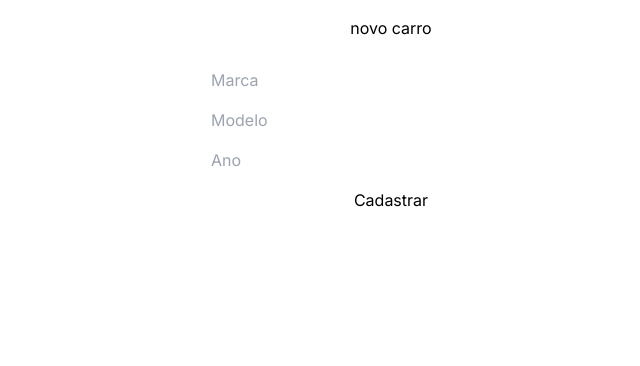
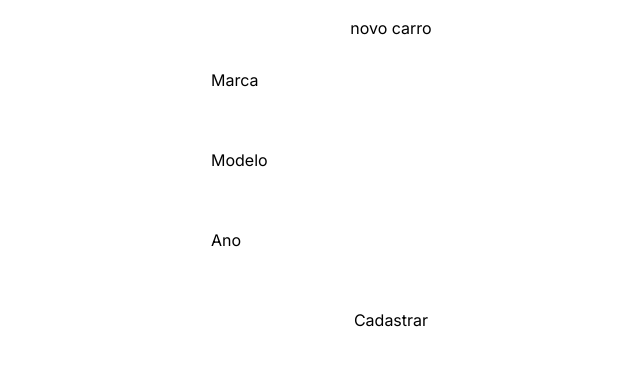
Before and after one commit to yraffic02/clean_architecture_nextjs, a Next.js app: page /novo-carro in a window 1280 px wide. Shown: the top 366 px of the page, without its empty margins (249-889 px from the left). Built offline with nearby package versions, Linux system fonts and the light colour scheme.

Commit message:
feat: criado label component

```diff
--- a/src/app/novo-carro/components/Form/index.tsx
+++ b/src/app/novo-carro/components/Form/index.tsx
@@ -1,18 +1,28 @@
 'use client'
 
 import { Input } from "@/components/Input"
+import { Label } from "@/components/Label"
 
 export const FormCars = () =>{
     return (
         <form className="flex flex-col justify-start w-2/6 p-7 gap-4">
+                <Label labelHtmlFor="brand">
+                    Marca
+                </Label>
                 <Input
-                    placeholder="Marca"
+                    id="brand"
                 />
+                <Label labelHtmlFor="model">
+                    Modelo
+                </Label>
                 <Input
-                    placeholder="Modelo"
+                    id="model"
                 />
+                <Label labelHtmlFor="year">
+                    Ano
+                </Label>
                 <Input
-                    placeholder="Ano"
+                    id="year"
                 />
                 <button type="submit">Cadastrar</button>
         </form>
--- /dev/null
+++ b/src/components/Label/index.tsx
@@ -0,0 +1,14 @@
+import { ReactNode } from "react"
+
+type LabelProps = {
+    labelHtmlFor: string,
+    children: ReactNode
+}
+
+export const Label = ({labelHtmlFor, children}: LabelProps) =>{
+    return (
+        <label htmlFor={labelHtmlFor}>
+            {children}
+        </label>
+    )
+}
```
